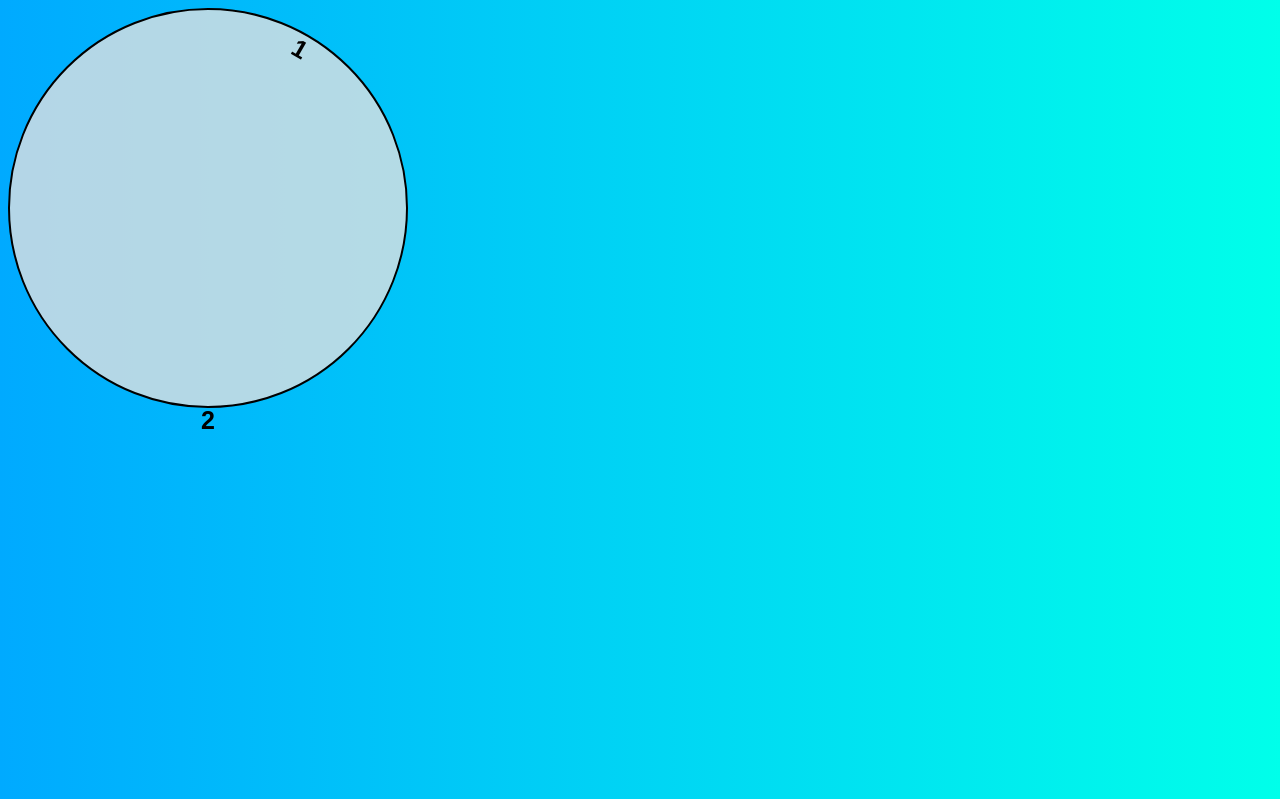
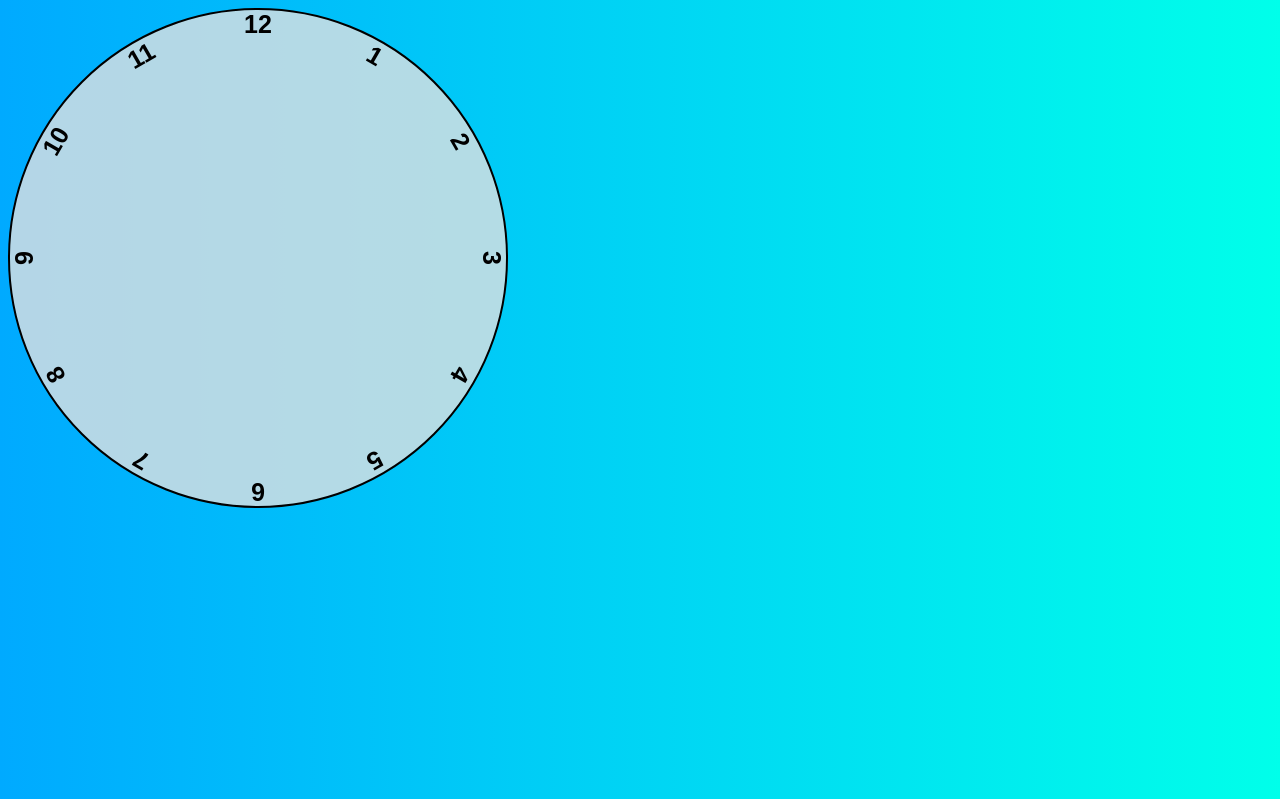
Before and after one commit to VirdzinijaG/Clock, a website: page index.html in a window 1280 px wide. Shown: the top 799 px of the page. Drawn offline with Linux system fonts and the light colour scheme.

Commit message:
clock numbers

```diff
--- a/css/main.css
+++ b/css/main.css
@@ -8,8 +8,8 @@ body {
 }
 
 .clock {
-    width: 400px;
-    height: 400px;
+    width: 500px;
+    height: 500px;
     background-color: rgba(225, 225, 225, .8);
     border-radius: 50%;
     border: 2px solid black;
@@ -22,7 +22,7 @@ body {
 }
 
 .clock .number {
-    --rotation: 0
+    --rotation: 0;
     position: absolute;
     width: 100%;
     height: 100%;
@@ -33,3 +33,37 @@ body {
 .clock .number1 {
     --rotation: 30deg;
 }
+
+.clock .number2 {
+    --rotation: 60deg;
+}
+.clock .number3 {
+    --rotation: 90deg;
+}
+.clock .number2 {
+    --rotation: 60deg;
+}
+.clock .number4 {
+    --rotation: 120deg;
+}
+.clock .number5 {
+    --rotation: 150deg;
+}
+.clock .number6 {
+    --rotation: 180deg;
+}
+.clock .number7 {
+    --rotation: 210deg;
+}
+.clock .number8 {
+    --rotation: 240deg;
+}
+.clock .number9 {
+    --rotation: 270deg;
+}
+.clock .number10 {
+    --rotation: 300deg;
+}
+.clock .number11 {
+    --rotation: 330deg;
+}
```
